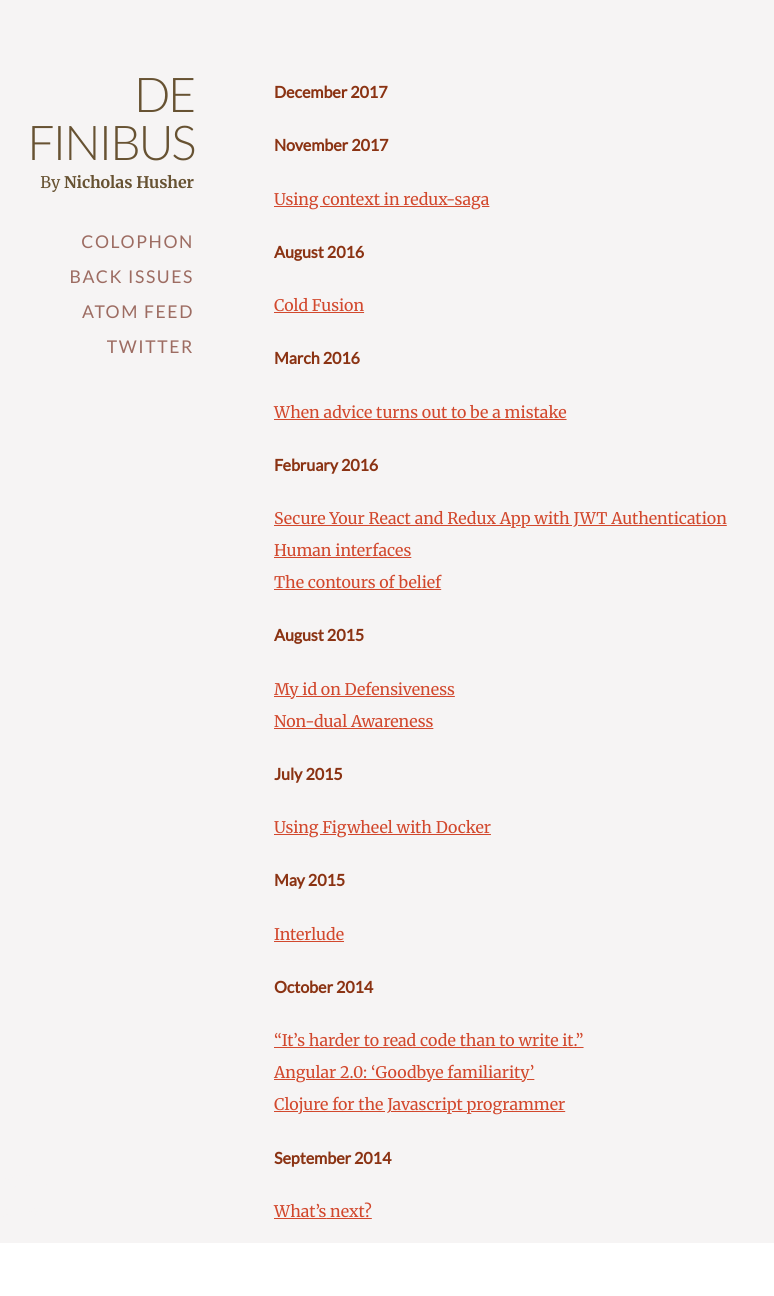
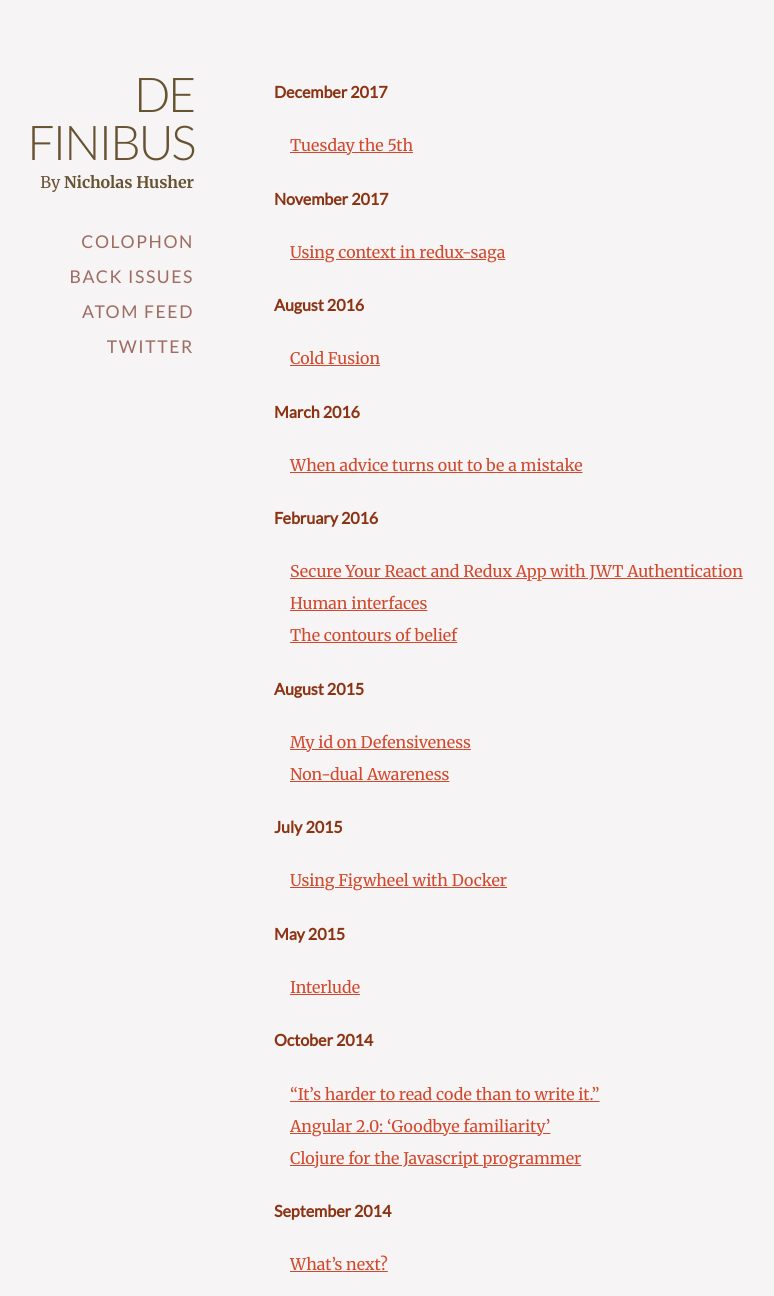
Before and after one commit to nhusher/blog, a Jekyll site: the page built from archive/index.html, in a window 1280 px wide. Shown: the whole page, without its empty margins (94-868 px from the left). Built offline with Jekyll 4.4.1, drawn with Linux system fonts in a browser that asks for light colours; nearby versions of some CDN libraries; the list of posts is cut into pages by our own code; before the commit the page ends 1243 px from its top, so only the background shows below that.

Commit message:
Style fixes

```diff
--- a/archive/index.html
+++ b/archive/index.html
@@ -17,6 +17,15 @@ title: back issues
     <li class="{{ post.category }}"><a href="{{ post.url }}">
         {% if post.kerned_title %}
             {{ post.kerned_title }}
+        {% elsif post.title == '' %}
+            {{ post.date | date: "%A" }} the
+            {% assign day = post.date | date: "%-d"  %}
+            {% case day %}
+                {% when '1' or '21' or '31' %}{{ day }}st
+                {% when '2' or '22' %}{{ day }}nd
+                {% when '3' or '23' %}{{ day }}rd
+                {% else %}{{ day }}th
+            {% endcase %}
         {% else %}
             {{post.title}}
         {% endif %}
--- a/assets/css/styles.css
+++ b/assets/css/styles.css
@@ -154,7 +154,7 @@ footer {
 
 .back-issues {
   list-style: none;
-  padding: 0;
+  padding: 0 0 0 1rem;
 }
 .back-issues .longform-article::before {
   content: "λ";
```
Also changed, not shown: _layouts/post.html (+5 -5 lines).
